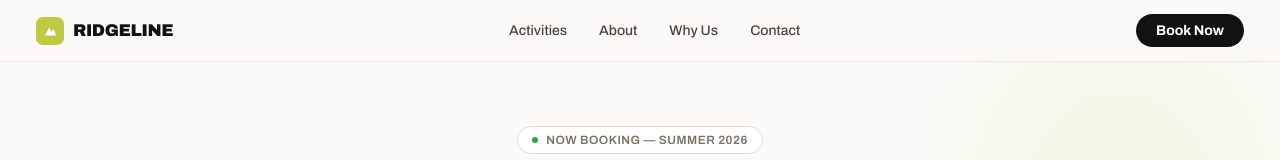
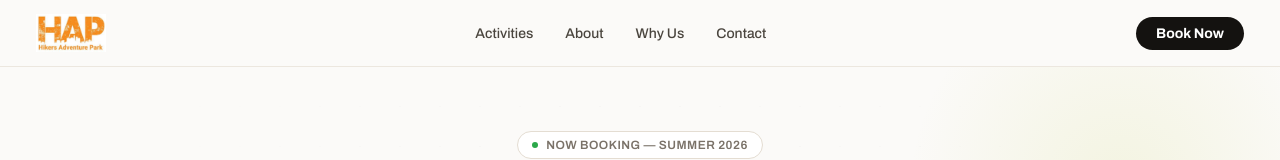
Before and after one commit to Sachin-bucketlistt/hikersadventurepark, a React (Vite) app: page / in a window 1280 px wide. Shown: the top 160 px of the page. Built offline with nearby package versions, Linux system fonts and the light colour scheme.

Commit message:
Updated code

```diff
--- a/index.html
+++ b/index.html
@@ -4,7 +4,7 @@
     <meta charset="UTF-8" />
     <link rel="icon" type="image/svg+xml" href="/favicon.svg" />
     <meta name="viewport" content="width=device-width, initial-scale=1.0" />
-    <title>hikersadventurepark</title>
+    <title>Hikers Adventure Park</title>
   </head>
   <body>
     <div id="root"></div>
--- a/src/components/About/About.jsx
+++ b/src/components/About/About.jsx
@@ -20,7 +20,7 @@ export default function About() {
         </div>
         <div className="about__body">
           <p>
-            Ridgeline sits in the hills with everything an outdoor day needs under one
+            Hikers Adventure Park sits in the hills with everything an outdoor day needs under one
             ticket. From first-time climbers to weekend racers, our courses are safe,
             social and genuinely exciting.
           </p>
--- a/src/components/Contact/Contact.css
+++ b/src/components/Contact/Contact.css
@@ -106,23 +106,10 @@
 .contact__footer-logo {
   display: flex;
   align-items: center;
-  gap: 9px;
 }
-.contact__footer-logo-icon {
-  display: inline-flex;
-  width: 26px;
-  height: 26px;
-  align-items: center;
-  justify-content: center;
-  background: #BFC943;
-  border-radius: 7px;
-  flex-shrink: 0;
-}
-.contact__footer-logo-text {
-  font-weight: 900;
-  font-size: 15px;
-  letter-spacing: -0.02em;
-  color: #fff;
+.contact__footer-logo-img {
+  height: 32px;
+  display: block;
 }
 .contact__footer-links {
   display: flex;
--- a/src/components/Contact/Contact.jsx
+++ b/src/components/Contact/Contact.jsx
@@ -52,12 +52,7 @@ export default function Contact() {
         {/* Footer bar */}
         <footer className="contact__footer">
           <a href="#" className="contact__footer-logo">
-            <span className="contact__footer-logo-icon">
-              <svg width="13" height="13" viewBox="0 0 24 24" fill="none">
-                <path d="M3 20 L10 7 L14 14 L17 9 L21 20 Z" fill="#fff" />
-              </svg>
-            </span>
-            <span className="contact__footer-logo-text">RIDGELINE</span>
+            <img src="/Hapadventurepark-logo.png" alt="Hikers Adventure Park Logo" className="contact__footer-logo-img" />
           </a>
 
           <nav className="contact__footer-links" aria-label="Footer navigation">
@@ -70,7 +65,7 @@ export default function Contact() {
           </nav>
 
           <span className="contact__footer-copy">
-            © {new Date().getFullYear()} Ridgeline. All rights reserved.
+            © {new Date().getFullYear()} Hikers Adventure Park. All rights reserved.
           </span>
         </footer>
       </div>
--- a/src/components/Navbar/Navbar.css
+++ b/src/components/Navbar/Navbar.css
@@ -22,22 +22,11 @@
 .navbar__logo {
   display: flex;
   align-items: center;
-  gap: 9px;
+  text-decoration: none;
 }
-.navbar__logo-icon {
-  display: inline-flex;
-  width: 28px;
-  height: 28px;
-  align-items: center;
-  justify-content: center;
-  background: #BFC943;
-  border-radius: 7px;
-}
-.navbar__logo-text {
-  font-weight: 900;
-  font-size: 17px;
-  letter-spacing: -0.02em;
-  color: #141210;
+.navbar__logo-img {
+  height: 38px;
+  display: block;
 }
 .navbar__links {
   display: flex;
--- a/src/components/Navbar/Navbar.jsx
+++ b/src/components/Navbar/Navbar.jsx
@@ -16,12 +16,7 @@ export default function Navbar() {
       <nav className="navbar__inner container">
         {/* Logo */}
         <a href="#" className="navbar__logo">
-          <span className="navbar__logo-icon">
-            <svg width="15" height="15" viewBox="0 0 24 24" fill="none">
-              <path d="M3 20 L10 7 L14 14 L17 9 L21 20 Z" fill="#fff" />
-            </svg>
-          </span>
-          <span className="navbar__logo-text">RIDGELINE</span>
+          <img src="/Hapadventurepark-logo.png" alt="Hikers Adventure Park Logo" className="navbar__logo-img" />
         </a>
 
         {/* Desktop links */}
--- a/src/components/WhyUs/WhyUs.jsx
+++ b/src/components/WhyUs/WhyUs.jsx
@@ -68,7 +68,7 @@ export default function WhyUs() {
   return (
     <section id="why" className="why">
       <div className="why__top">
-        <span className="why__eyebrow">Why Ridgeline</span>
+        <span className="why__eyebrow">Why Hikers Adventure Park</span>
         <h2 className="why__heading">Built for people who don't do boring.</h2>
       </div>
 
```
Also changed, not shown: public/Hapadventurepark-logo.png (added).
